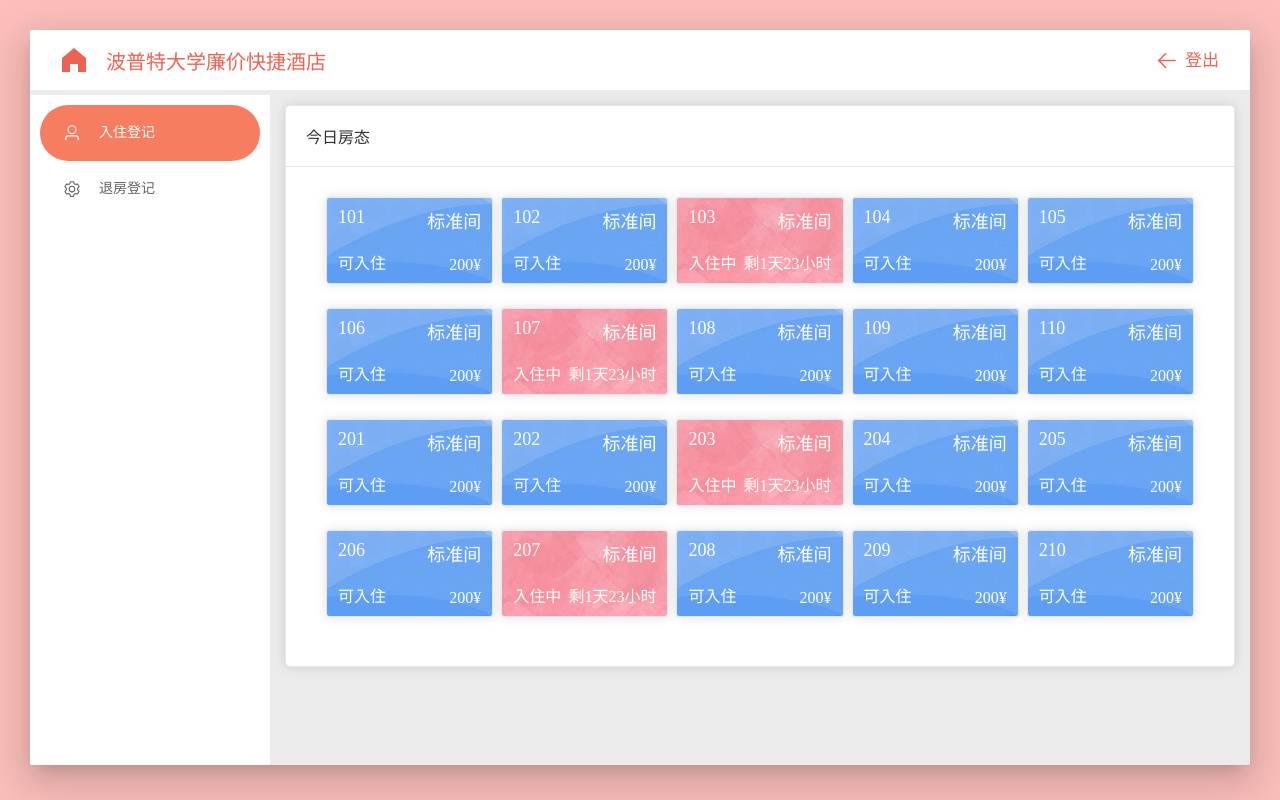
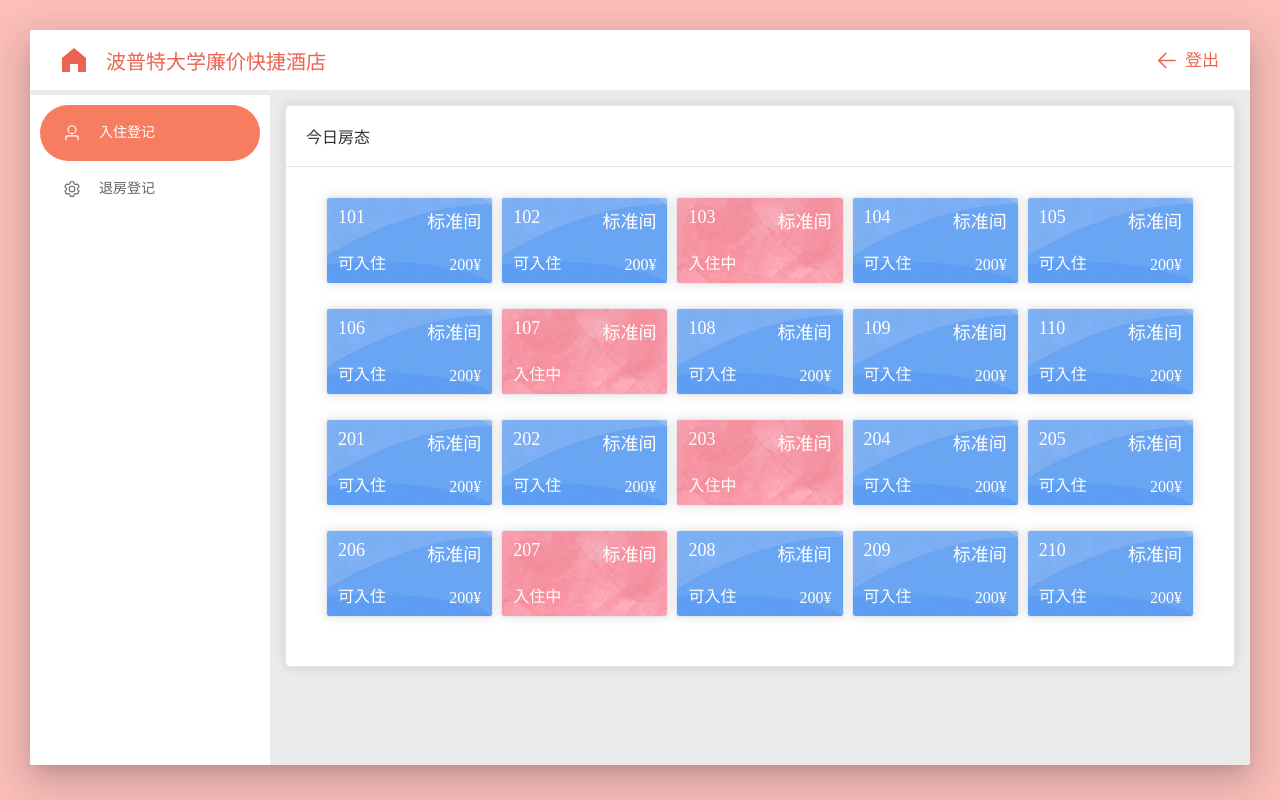
Before and after one commit to kasyva/air-system-frontend, a Vue app in the folder air/: page /frontdesk-page in a window 1280 px wide. Built offline with nearby package versions, Linux system fonts and the light colour scheme; no server answers; a web font is replaced by a local one.

Commit message:
修改了checkin界面的入住时间（删掉了入住和退房），接好了

```diff
--- a/air/src/components/CheckinForm.vue
+++ b/air/src/components/CheckinForm.vue
@@ -14,29 +14,6 @@
 
           <el-form-item label="电话">
             <el-input v-model="form.phone" placeholder="请输入电话" style="width: 200px;"/>
-          </el-form-item>
-
-          <el-form-item label="入住时间">
-            <el-col :span="10">
-              <el-date-picker v-model="form.checkinDate" type="date" placeholder="请选择入住日期"
-                              style="width: 160px;"/>
-            </el-col>
-            <el-col class="text-center" :span="1" style="margin: 0 0.5rem;">-</el-col>
-            <el-col :span="10">
-              <el-time-picker v-model="form.checkinTime" placeholder="请选择入住时间" style="width: 160px;"/>
-            </el-col>
-          </el-form-item>
-
-          <el-form-item label="退房时间">
-            <el-col :span="10">
-              <el-date-picker v-model="form.checkoutDate" type="date" placeholder="请选择退房日期"
-                              style="width: 160px;"/>
-            </el-col>
-            <el-col class="text-center" :span="1" style="margin: 0 0.5rem;">-</el-col>
-            <el-col :span="10">
-              <el-time-picker v-model="form.checkoutTime" placeholder="12:00:00" :disabled="true" style="width: 160px;"
-                              default-time="12:00:00"/>
-            </el-col>
           </el-form-item>
         </el-form>
 
@@ -67,10 +44,6 @@ export default {
       customerName: '',
       idCard: '',
       phone: '',
-      checkinDate: '',
-      checkinTime: '',
-      checkoutDate: '',
-      checkoutTime: new Date().setHours(12, 0, 0, 0),  // 默认设置为当天12:00
       roomId: props.roomId
     })
 
@@ -78,31 +51,14 @@ export default {
       emit('close')
     }
 
-
-    const mergeDateTime = (datePart, timePart) => {
-      const date = new Date(datePart)
-      const time = new Date(timePart)
-
-      // 合并时间字段
-      date.setHours(time.getHours())
-      date.setMinutes(time.getMinutes())
-      date.setSeconds(time.getSeconds())
-      date.setMilliseconds(0)
-      return date
-    }
-
     const submitCheckin = async () => {
       try {
-        const checkinDateTime = mergeDateTime(form.value.checkinDate, form.value.checkinTime)
-        const checkoutDateTime = mergeDateTime(form.value.checkoutDate, form.value.checkoutTime)
-
         const checkinData = {
           roomId: props.roomId,
           customerName: form.value.customerName,
           idCard: form.value.idCard,
           phone: form.value.phone,
-          checkinDate: checkinDateTime.toISOString(),
-          checkoutDate: checkoutDateTime.toISOString()
+          checkinDate: ""
         }
         console.log('checkindata: ', checkinData)
 
--- a/air/src/components/RoomCard.vue
+++ b/air/src/components/RoomCard.vue
@@ -20,7 +20,6 @@
 
 <script>
 import {computed} from 'vue'
-import dayjs from 'dayjs'
 
 export default {
   name: 'RoomCard',
@@ -66,19 +65,10 @@ export default {
     })
 
     const displayText = computed(() => {
-      if (!props.occupied) {
+      if (!props.occupied)
         return `${props.price}¥`
-      } else {
-        const now = dayjs()
-        const checkout = dayjs(props.checkOutTime)
-        const diffHours = checkout.diff(now, 'hour')
-        const days = Math.floor(diffHours / 24)
-        const hours = diffHours % 24
-        if (diffHours <= 0) {
-          return '即将退房'
-        }
-        return `剩${days}天${hours}小时`
-      }
+      else
+        return ""
     })
 
     const handleClick = () => {
--- a/air/src/views/FrontDeskCheckinPage.vue
+++ b/air/src/views/FrontDeskCheckinPage.vue
@@ -25,9 +25,8 @@
                   :room-id="room.roomId"
                   :occupied="room.occupied"
                   :check-in-time="room.checkInTime"
-                  :check-out-time="room.checkOutTime"
                   :selected="room.roomId === selectedRoom"
-                  @click="selectRoom"
+                  @click="() => { if (!room.occupied) selectRoom(room.roomId) }"
               />
             </div>
           </div>
```
